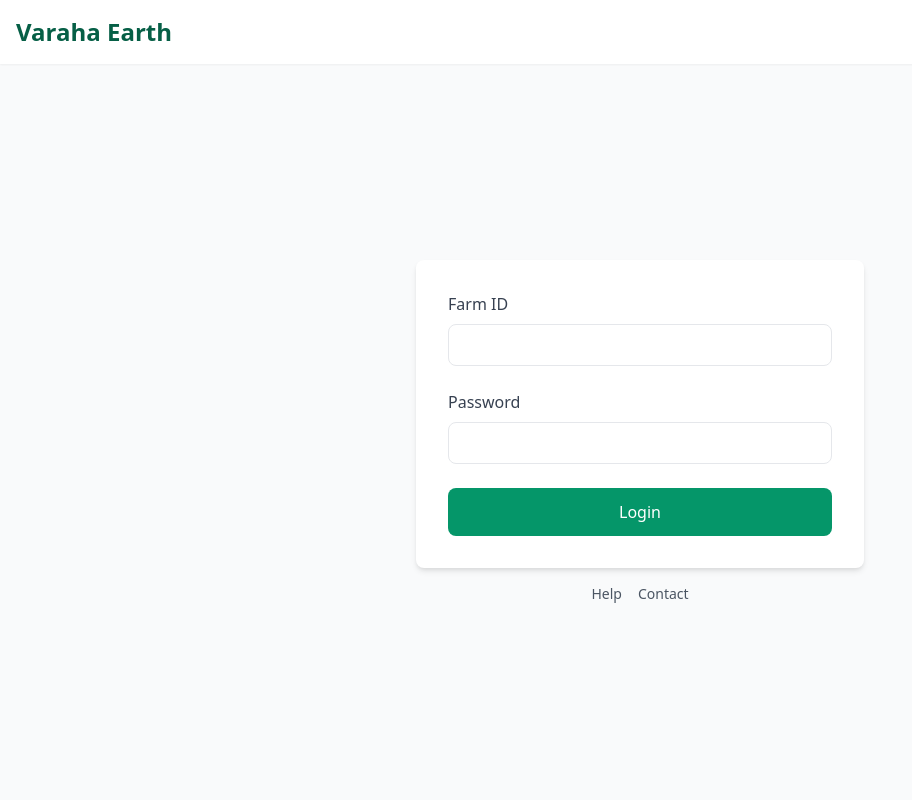
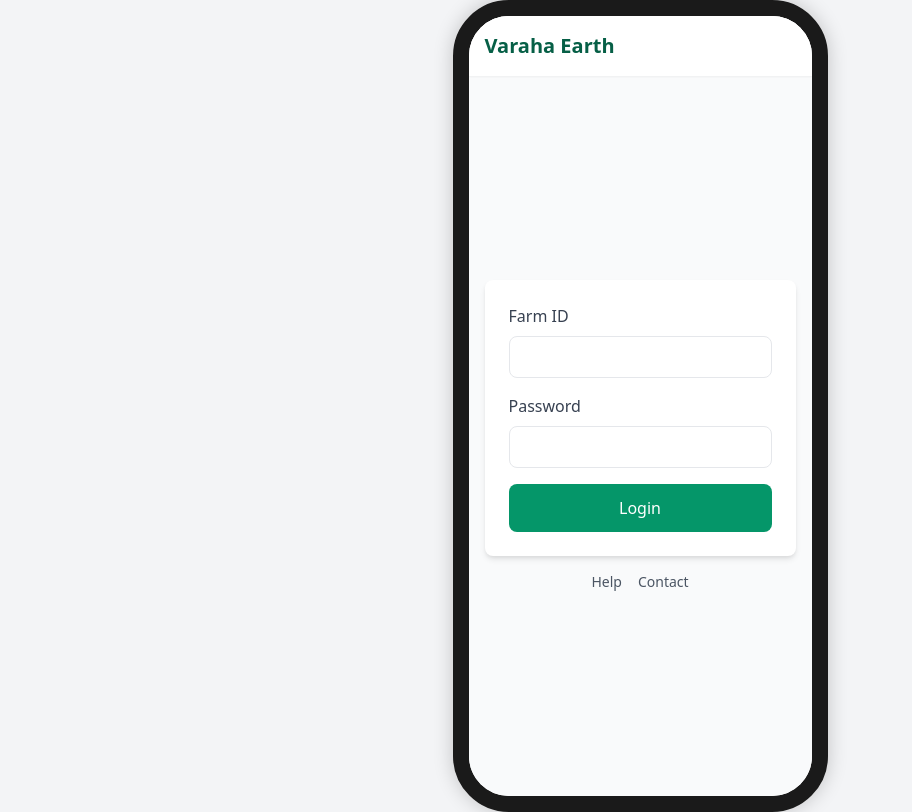
Before and after one commit to noddysnots/farmer-app, a plain HTML site: page index.html in a window 1280 px wide. Shown: the whole page, without its empty margins (0-912 px from the left). Drawn offline with nearby package versions, Linux system fonts and the light colour scheme.

Commit message:
Update index.html

```diff
--- a/index.html
+++ b/index.html
@@ -4,6 +4,30 @@
     <title>Varaha Earth - Login</title>
     <meta name="viewport" content="width=device-width, initial-scale=1.0">
     <link href="https://unpkg.com/tailwindcss@^2/dist/tailwind.min.css" rel="stylesheet">
+    <style>
+        .phone-frame {
+            width: 375px;
+            height: 812px;
+            border: 16px solid #1a1a1a;
+            border-radius: 56px;
+            overflow: hidden;
+            position: relative;
+            box-shadow: 0 0 20px rgba(0,0,0,0.2);
+        }
+        .phone-screen {
+            width: 100%;
+            height: 100%;
+            overflow-y: auto;
+        }
+        @media (max-width: 640px) {
+            .phone-frame {
+                width: 100%;
+                height: 100vh;
+                border: none;
+                border-radius: 0;
+            }
+        }
+    </style>
     <script>
         function handleLogin(event) {
             event.preventDefault();
@@ -17,25 +41,27 @@
         }
     </script>
 </head>
-<body>
-    <div class="min-h-screen bg-gray-50 flex flex-col">
+<body class="bg-gray-100 min-h-screen flex items-center justify-center">
+    <div class="phone-frame bg-white">
+        <div class="phone-screen">
+            <div class="min-h-full bg-gray-50 flex flex-col">
                 <header class="bg-white shadow-sm">
-            <div class="max-w-7xl mx-auto px-4 py-4 flex justify-between items-center">
-                <h1 class="text-xl md:text-2xl font-bold text-green-800">Varaha Earth</h1>
+                    <div class="px-4 py-4">
+                        <h1 class="text-xl font-bold text-green-800">Varaha Earth</h1>
                     </div>
                 </header>
 
                 <div class="flex-1 flex flex-col items-center justify-center p-4">
-            <div class="w-full max-w-md">
-                <form onsubmit="handleLogin(event)" class="bg-white p-6 md:p-8 rounded-lg shadow-md">
-                    <div class="mb-4 md:mb-6">
+                    <div class="w-full">
+                        <form onsubmit="handleLogin(event)" class="bg-white p-6 rounded-lg shadow-md">
+                            <div class="mb-4">
                                 <label class="block text-gray-700 mb-2">Farm ID</label>
-                        <input id="farmId" class="w-full px-3 py-2 md:px-4 md:py-2 border rounded-lg text-base" type="text" required>
+                                <input id="farmId" class="w-full px-3 py-2 border rounded-lg text-base" type="text" required>
                             </div>
 
-                    <div class="mb-4 md:mb-6">
+                            <div class="mb-4">
                                 <label class="block text-gray-700 mb-2">Password</label>
-                        <input id="password" class="w-full px-3 py-2 md:px-4 md:py-2 border rounded-lg text-base" type="password" required>
+                                <input id="password" class="w-full px-3 py-2 border rounded-lg text-base" type="password" required>
                             </div>
 
                             <button type="submit" class="w-full bg-green-600 text-white py-3 rounded-lg hover:bg-green-700 text-base">
@@ -50,5 +76,7 @@
                     </div>
                 </div>
             </div>
+        </div>
+    </div>
 </body>
 </html>
```
Lines whose indentation alone changed are shown as unchanged.
